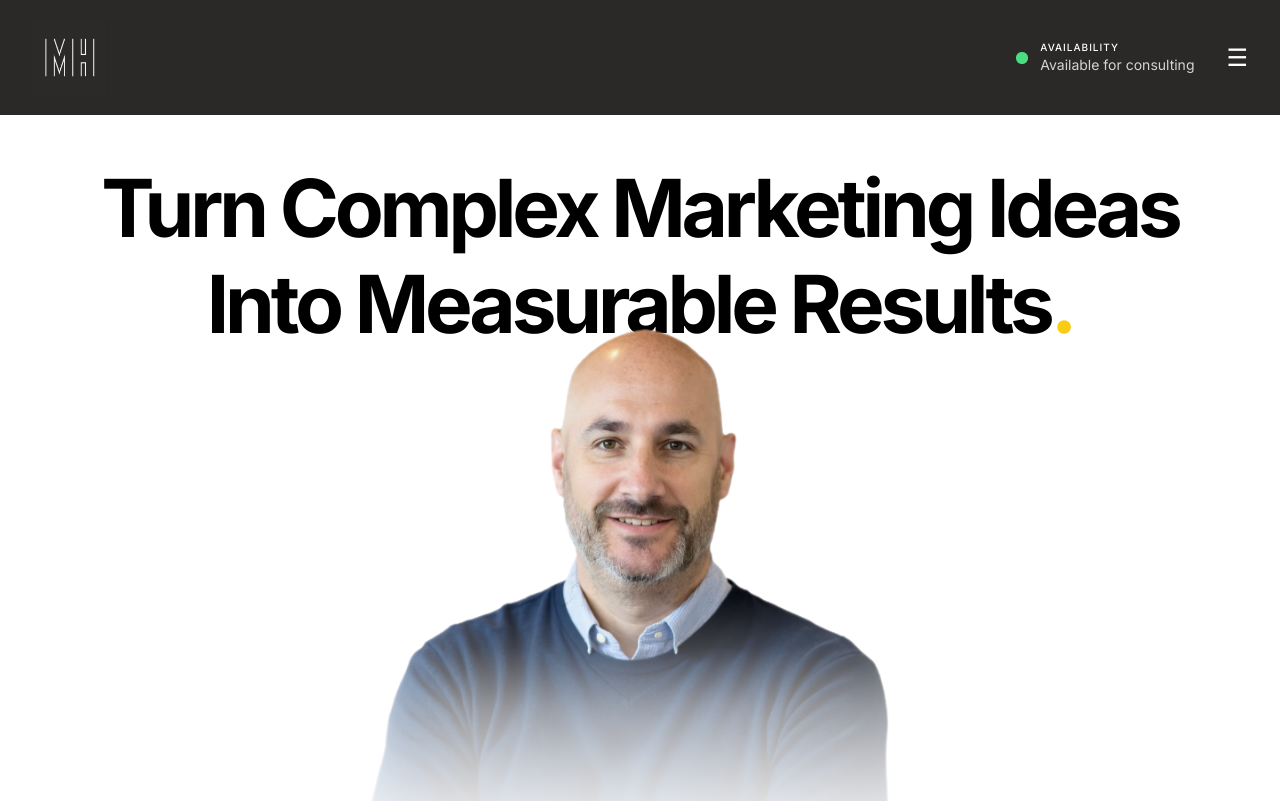
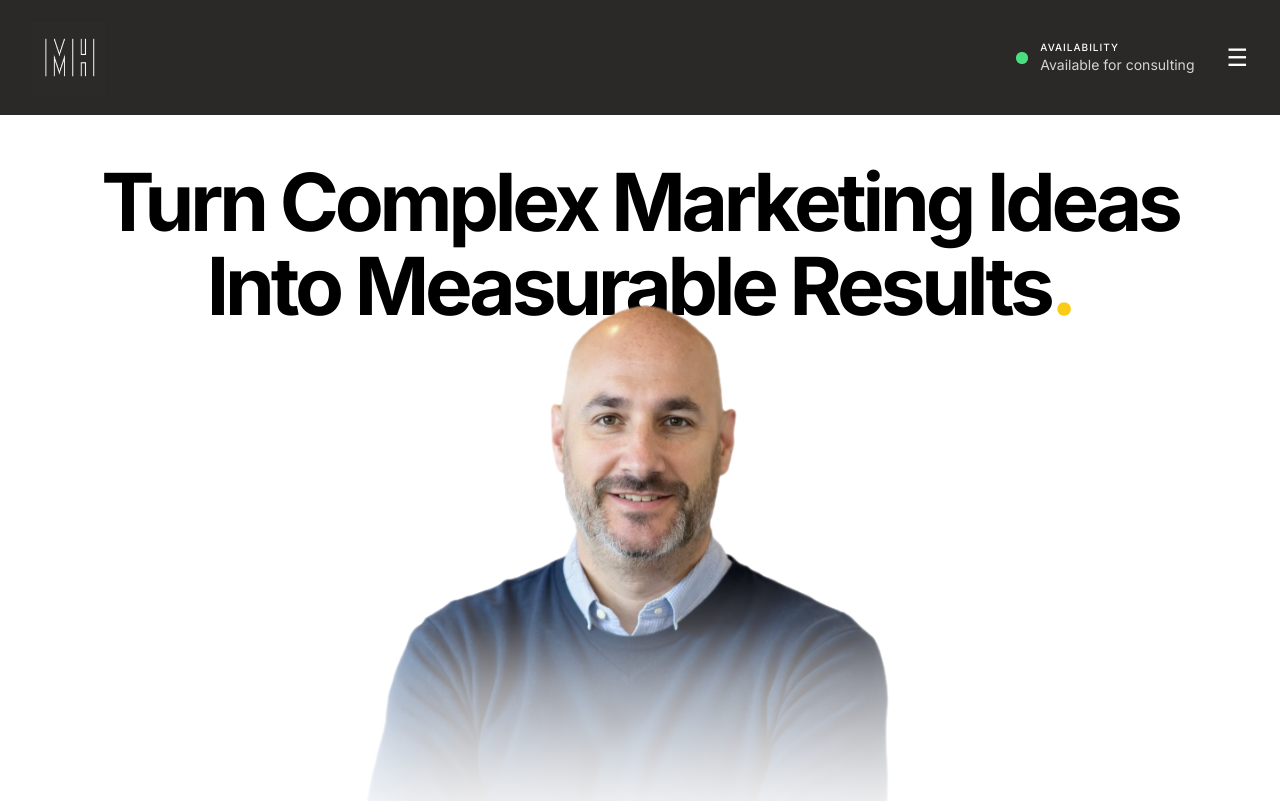
Before and after one commit to mrh1976/mherron, a Next.js app: page / in a window 1280 px wide. Shown: the top 801 px of the page. Built offline with nearby package versions, Linux system fonts and the light colour scheme.

Commit message:
Update page.tsx

```diff
--- a/app/page.tsx
+++ b/app/page.tsx
@@ -82,7 +82,7 @@ export default function Home() {
 
       <section className="pt-40 pb-8 px-8">
         <div className="max-w-6xl mx-auto text-center">
-          <h1 className="text-[68px] md:text-[80px] font-[800] mb-0 leading-[1.2] tracking-[-4.16px]">
+          <h1 className="text-[68px] md:text-[80px] font-[800] mb-0 leading-[1.05] tracking-[-4.16px]">
             Turn Complex Marketing Ideas
             <br />
             Into Measurable Results
```
